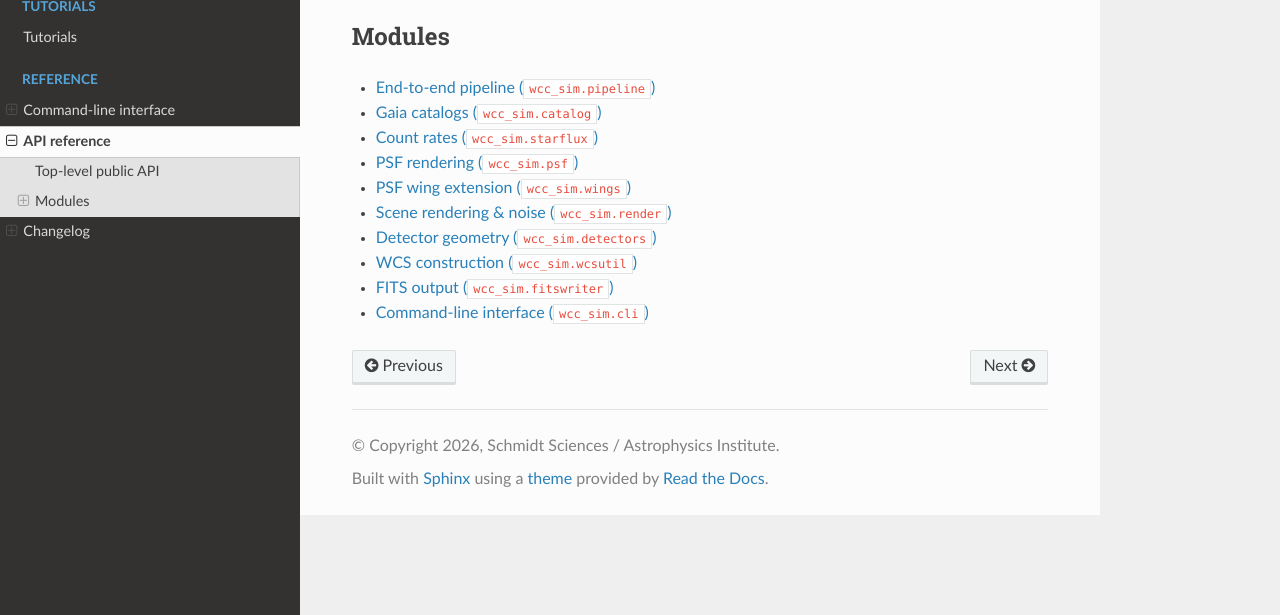
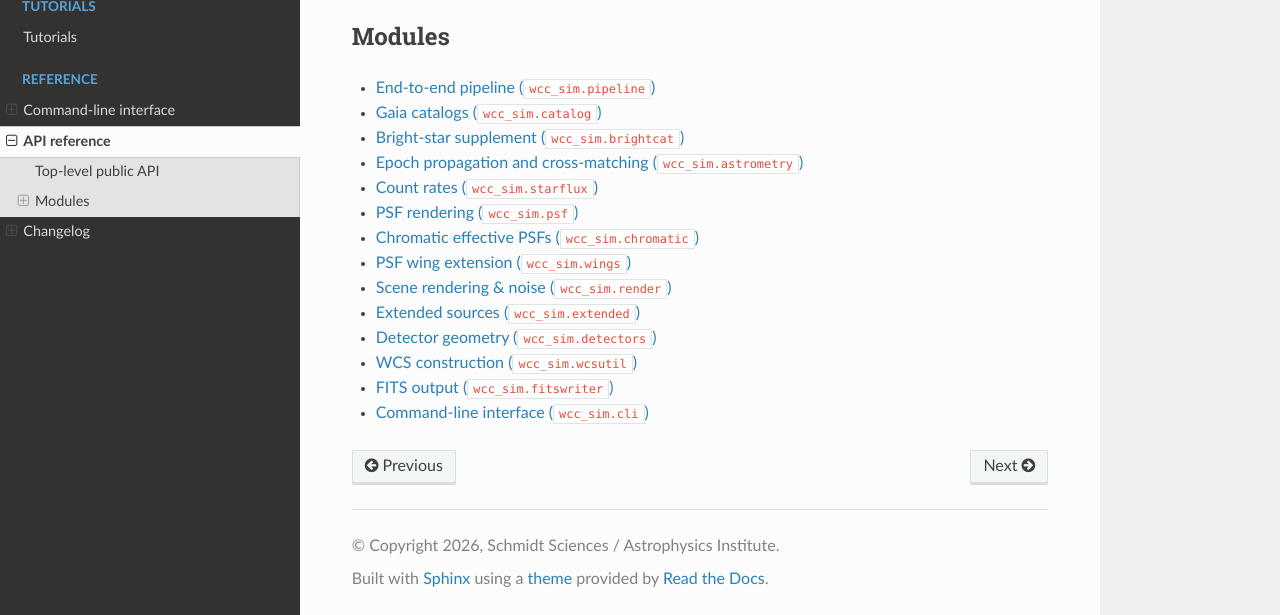
Before and after one commit to schmidt-observatories/wcc-sim, a Sphinx documentation site: the page built from docs/sphinx/api/index.rst, in a window 1280 px wide and 1033 px high, cut to the strip 418-1033 px from the top of the window. Built offline with Sphinx 7.4.7 and the Read the Docs theme 3.1.0, drawn with Linux system fonts in a browser that asks for light colours; pages that are not in the unit, such as notebooks, are missing from menus.

Commit message:
docs: API pages for astrometry, brightcat, chromatic, extended
These four modules had no stub, so they were absent from the API
reference entirely. Sersic2D is excluded from the extended page: it is
astropy's class, not ours, and autodoc cannot format its dynamically
generated signature.

psfreport and scatter still have no page because those modules are not
yet committed; their stubs would ship automodule targets that do not
exist in the repo.

Co-Authored-By: Claude Opus 5 (1M context) <noreply@anthropic.com>

```diff
--- /dev/null
+++ b/docs/sphinx/api/astrometry.rst
@@ -0,0 +1,7 @@
+Epoch propagation and cross-matching (``wcc_sim.astrometry``)
+=============================================================
+
+.. automodule:: wcc_sim.astrometry
+   :members:
+   :undoc-members:
+   :show-inheritance:
--- /dev/null
+++ b/docs/sphinx/api/brightcat.rst
@@ -0,0 +1,7 @@
+Bright-star supplement (``wcc_sim.brightcat``)
+==============================================
+
+.. automodule:: wcc_sim.brightcat
+   :members:
+   :undoc-members:
+   :show-inheritance:
--- /dev/null
+++ b/docs/sphinx/api/chromatic.rst
@@ -0,0 +1,7 @@
+Chromatic effective PSFs (``wcc_sim.chromatic``)
+================================================
+
+.. automodule:: wcc_sim.chromatic
+   :members:
+   :undoc-members:
+   :show-inheritance:
--- /dev/null
+++ b/docs/sphinx/api/extended.rst
@@ -0,0 +1,8 @@
+Extended sources (``wcc_sim.extended``)
+=======================================
+
+.. automodule:: wcc_sim.extended
+   :members:
+   :undoc-members:
+   :show-inheritance:
+   :exclude-members: Sersic2D
--- a/docs/sphinx/api/index.rst
+++ b/docs/sphinx/api/index.rst
@@ -25,10 +25,14 @@ Modules
 
    pipeline
    catalog
+   brightcat
+   astrometry
    starflux
    psf
+   chromatic
    wings
    render
+   extended
    detectors
    wcsutil
    fitswriter
```
